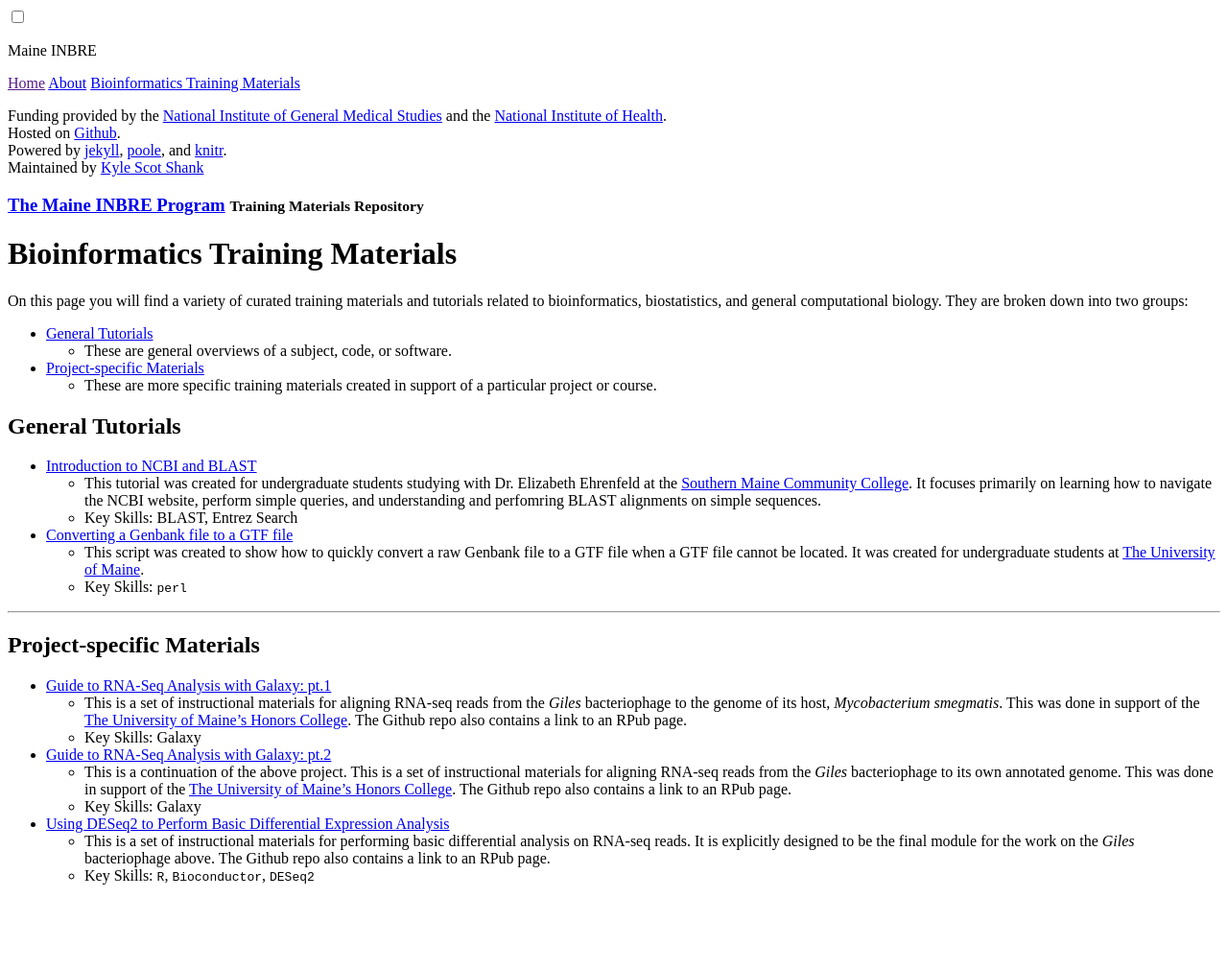
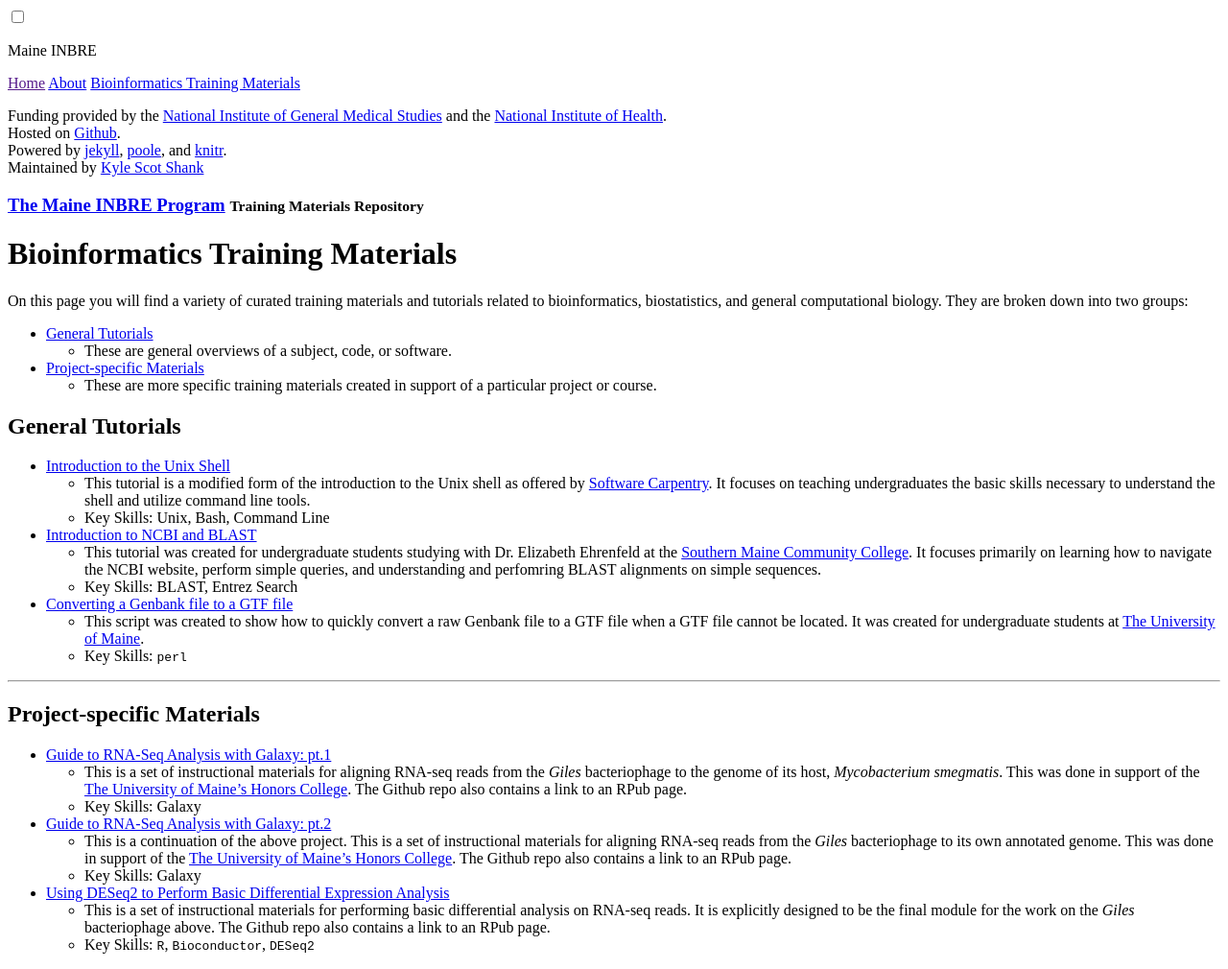
Before and after one commit to MaineINBRE/maineinbre.github.io, a Jekyll site: the page built from tutorials.md, in a window 1280 px wide. Shown: the whole page at 96% size. Built offline with Jekyll 4.4.1, drawn with Linux system fonts in a browser that asks for light colours; before the commit the page ends 938 px from its top, so only the background shows below that.

Commit message:
Add IntroToShell

```diff
--- a/tutorials.md
+++ b/tutorials.md
@@ -12,6 +12,10 @@ On this page you will find a variety of curated training materials and tutorials
 
 
 ## General Tutorials
+
+* [Introduction to the Unix Shell](httpsL//github.com/MaineINBRE/IntroToShell)
+  * This tutorial is a modified form of the introduction to the Unix shell as offered by [Software Carpentry](https://software-carpentry.org). It focuses on teaching undergraduates the basic skills necessary to understand the shell and utilize command line tools.
+  * Key Skills: Unix, Bash, Command Line
 
 * [Introduction to NCBI and BLAST](https://github.com/MaineINBRE/IntroToNCBIandBLAST)
   * This tutorial was created for undergraduate students studying with Dr. Elizabeth Ehrenfeld at the [Southern Maine Community College](https://www.smccme.edu). It focuses primarily on learning how to navigate the NCBI website, perform simple queries, and understanding and perfomring BLAST alignments on simple sequences.
```
